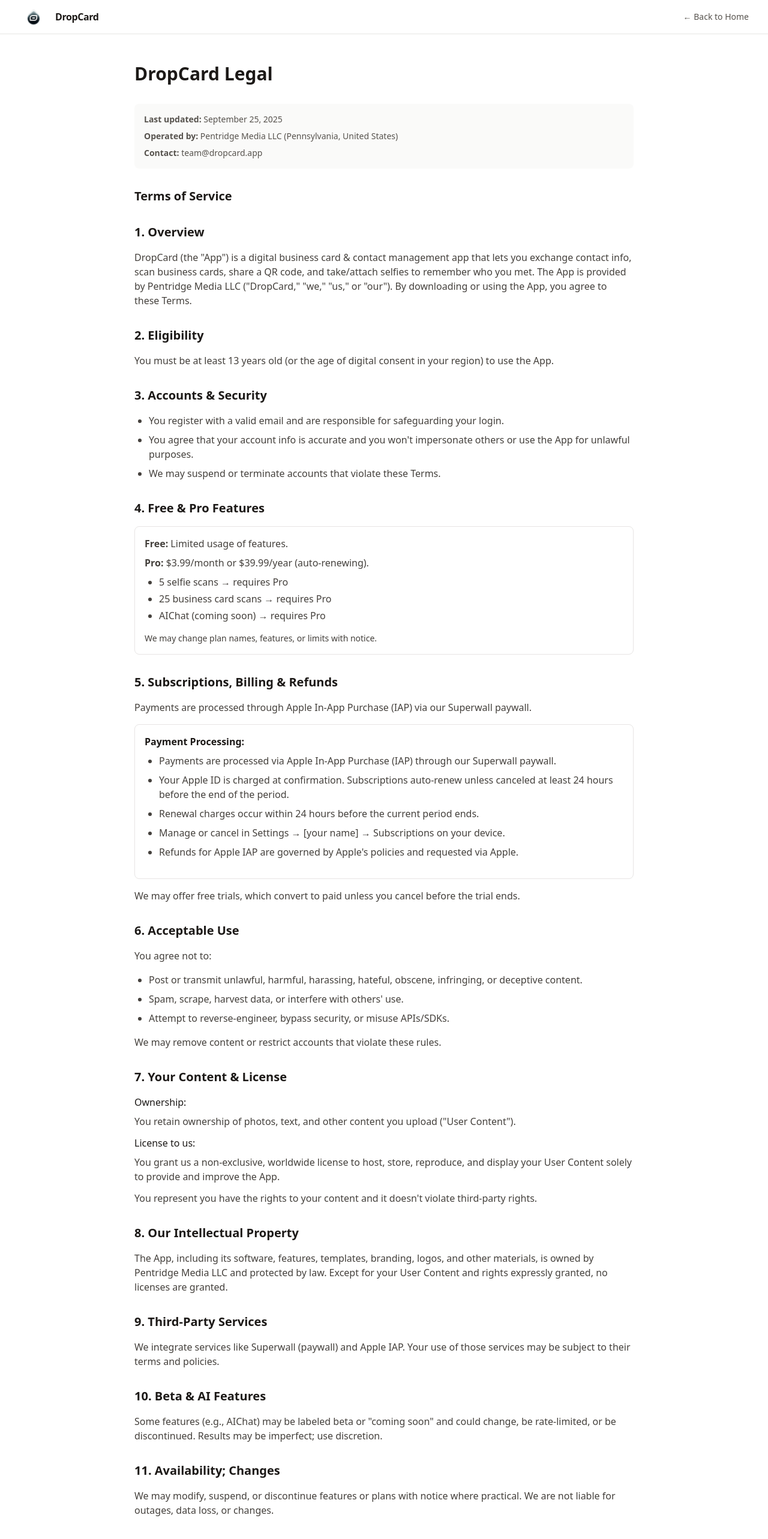
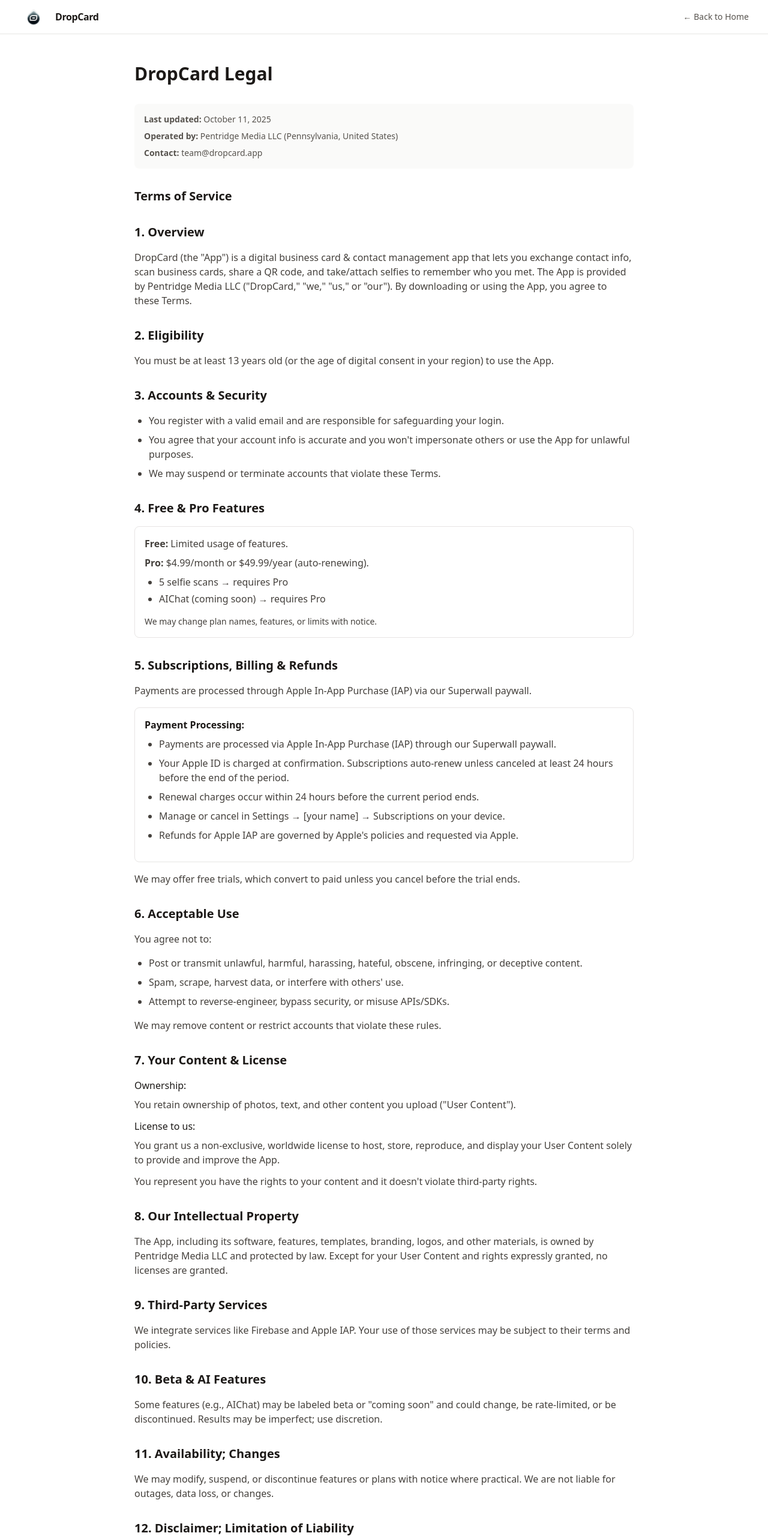
Before and after one commit to sirakinb/dropcard_landing, a Next.js app: page /terms in a window 1280 px wide. Shown: the top 2565 px of the page at 60% size. Built offline with nearby package versions, Linux system fonts and the light colour scheme.

Commit message:
Update Terms and Privacy: change pricing, remove Superwall, replace Supabase with Firebase, update dates to Oct 11 2025

```diff
--- a/app/privacy/page.tsx
+++ b/app/privacy/page.tsx
@@ -23,7 +23,7 @@
           <h1 className="text-3xl font-bold text-stone-900 mb-8">DropCard Legal</h1>
 
           <div className="bg-stone-50 rounded-lg p-4 mb-8">
-            <p className="text-sm text-stone-600 mb-2"><strong>Last updated:</strong> September 25, 2025</p>
+            <p className="text-sm text-stone-600 mb-2"><strong>Last updated:</strong> October 11, 2025</p>
             <p className="text-sm text-stone-600 mb-2"><strong>Operated by:</strong> Pentridge Media LLC (Pennsylvania, United States)</p>
             <p className="text-sm text-stone-600"><strong>Contact:</strong> team@dropcard.app</p>
           </div>
@@ -59,7 +59,6 @@
                 <div className="bg-white border border-stone-200 rounded-lg p-3 mt-2">
                   <ul className="list-disc pl-6 text-stone-700 space-y-1 text-sm">
                     <li><strong>Apple IAP:</strong> Apple processes your payment; we receive subscription status, not full payment details.</li>
-                    <li><strong>Superwall:</strong> Handles paywall and subscription management through Apple IAP.</li>
                   </ul>
                 </div>
               </div>
@@ -91,9 +90,8 @@
             <p className="text-stone-700 mb-4">We share data only with service providers that help us run DropCard:</p>
             <div className="bg-white border border-stone-200 rounded-lg p-4">
               <ul className="list-disc pl-6 text-stone-700 space-y-2">
-                <li><strong>Superwall</strong> (paywall & entitlements)</li>
                 <li><strong>Apple</strong> (IAP billing & subscription status)</li>
-                <li><strong>Supabase</strong> (database & secure storage)</li>
+                <li><strong>Firebase</strong> (database & secure storage)</li>
                 <li><strong>Vercel</strong> (hosting for web profiles/pages)</li>
               </ul>
             </div>
@@ -112,7 +110,7 @@
           <section className="mb-8">
             <h2 className="text-xl font-semibold text-stone-900 mb-4">7. Security</h2>
             <p className="text-stone-700">
-              We use administrative, technical, and organizational measures to protect your data, including encrypted transport and storage (via Supabase and other trusted providers). No system is 100% secure.
+              We use administrative, technical, and organizational measures to protect your data, including encrypted transport and storage (via Firebase and other trusted providers). No system is 100% secure.
             </p>
           </section>
 
@@ -171,7 +169,7 @@
 
           <div className="border-t border-stone-200 pt-8 mt-12">
             <p className="text-sm text-stone-500 text-center">
-              Last updated: August 29, 2025
+              Last updated: October 11, 2025
             </p>
           </div>
         </div>
--- a/app/terms/page.tsx
+++ b/app/terms/page.tsx
@@ -23,7 +23,7 @@
           <h1 className="text-3xl font-bold text-stone-900 mb-8">DropCard Legal</h1>
 
           <div className="bg-stone-50 rounded-lg p-4 mb-8">
-            <p className="text-sm text-stone-600 mb-2"><strong>Last updated:</strong> September 25, 2025</p>
+            <p className="text-sm text-stone-600 mb-2"><strong>Last updated:</strong> October 11, 2025</p>
             <p className="text-sm text-stone-600 mb-2"><strong>Operated by:</strong> Pentridge Media LLC (Pennsylvania, United States)</p>
             <p className="text-sm text-stone-600"><strong>Contact:</strong> team@dropcard.app</p>
           </div>
@@ -59,10 +59,9 @@
             <h2 className="text-xl font-semibold text-stone-900 mb-4">4. Free & Pro Features</h2>
             <div className="bg-white border border-stone-200 rounded-lg p-4 mb-4">
               <p className="text-stone-700 mb-2"><strong>Free:</strong> Limited usage of features.</p>
-              <p className="text-stone-700 mb-2"><strong>Pro:</strong> $3.99/month or $39.99/year (auto-renewing).</p>
+              <p className="text-stone-700 mb-2"><strong>Pro:</strong> $4.99/month or $49.99/year (auto-renewing).</p>
               <ul className="list-disc pl-6 text-stone-700 space-y-1">
                 <li>5 selfie scans → requires Pro</li>
-                <li>25 business card scans → requires Pro</li>
                 <li>AIChat (coming soon) → requires Pro</li>
               </ul>
               <p className="text-stone-700 mt-4 text-sm">We may change plan names, features, or limits with notice.</p>
@@ -127,7 +126,7 @@
           <section className="mb-8">
             <h2 className="text-xl font-semibold text-stone-900 mb-4">9. Third-Party Services</h2>
             <p className="text-stone-700">
-              We integrate services like Superwall (paywall) and Apple IAP. Your use of those services may be subject to their terms and policies.
+              We integrate services like Firebase and Apple IAP. Your use of those services may be subject to their terms and policies.
             </p>
           </section>
 
@@ -182,7 +181,7 @@
 
           <div className="border-t border-stone-200 pt-8 mt-12">
             <p className="text-sm text-stone-500 text-center">
-              Last updated: August 29, 2025
+              Last updated: October 11, 2025
             </p>
           </div>
         </div>
```
Also changed, not shown: public/card/2card-lifestyle.png (deleted).
